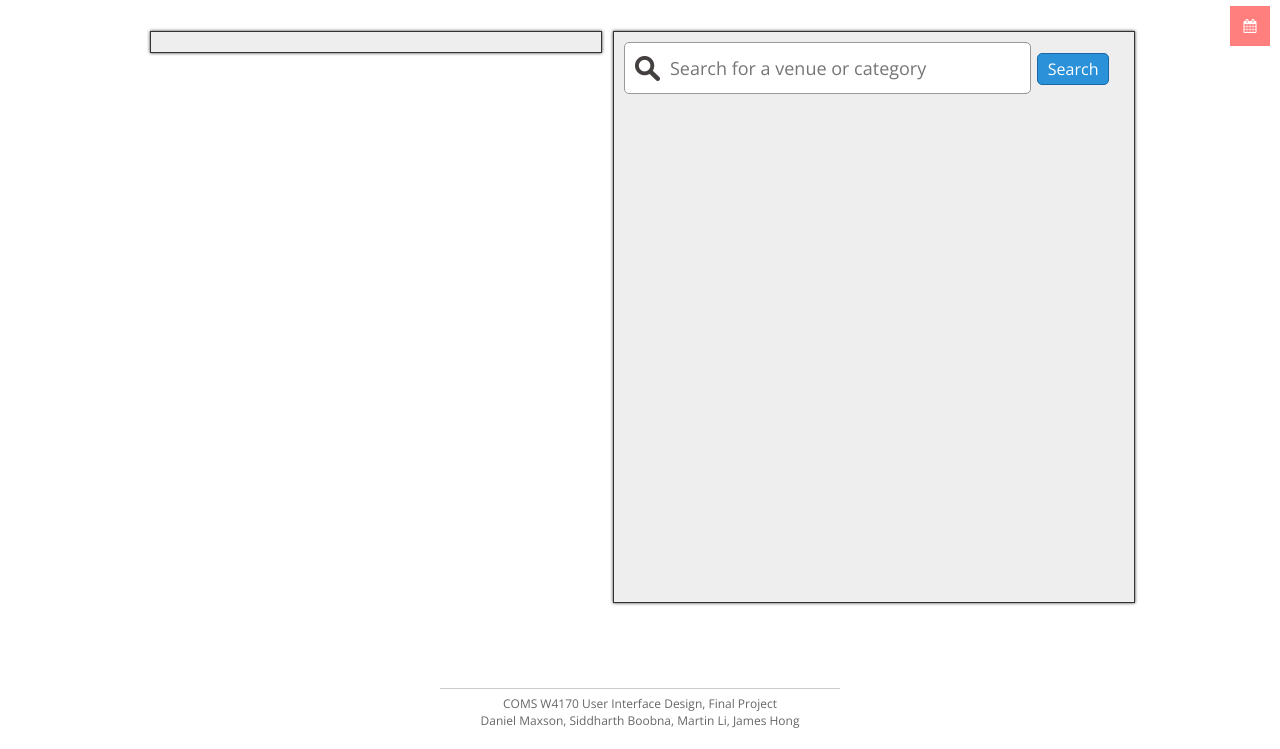
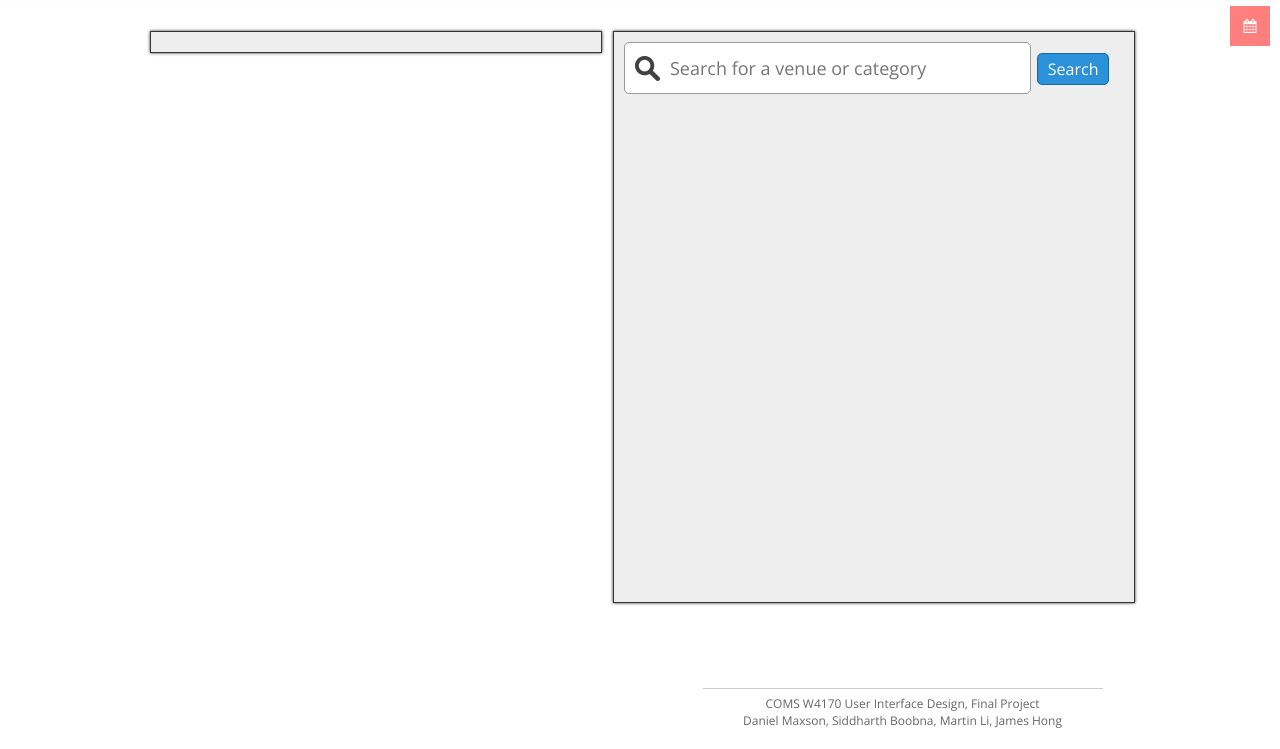
Before and after one commit to khuumi/Layover-0.1, a plain HTML site: page theme/day.html in a window 1280 px wide. Shown: the part 54-803 px from the top of the page. Drawn offline with nearby package versions, Linux system fonts and the light colour scheme; some packages are replaced by stand-ins of ours.

```diff
--- a/theme/assets/css/stylesheet.css
+++ b/theme/assets/css/stylesheet.css
@@ -48,7 +48,7 @@ header {
 
 footer {
     clear: both;
-    margin: 20px;
+    margin: 0px 0px 20px 525px;
     font-size: 12px;
     color: #666;
     text-align: center;
```
